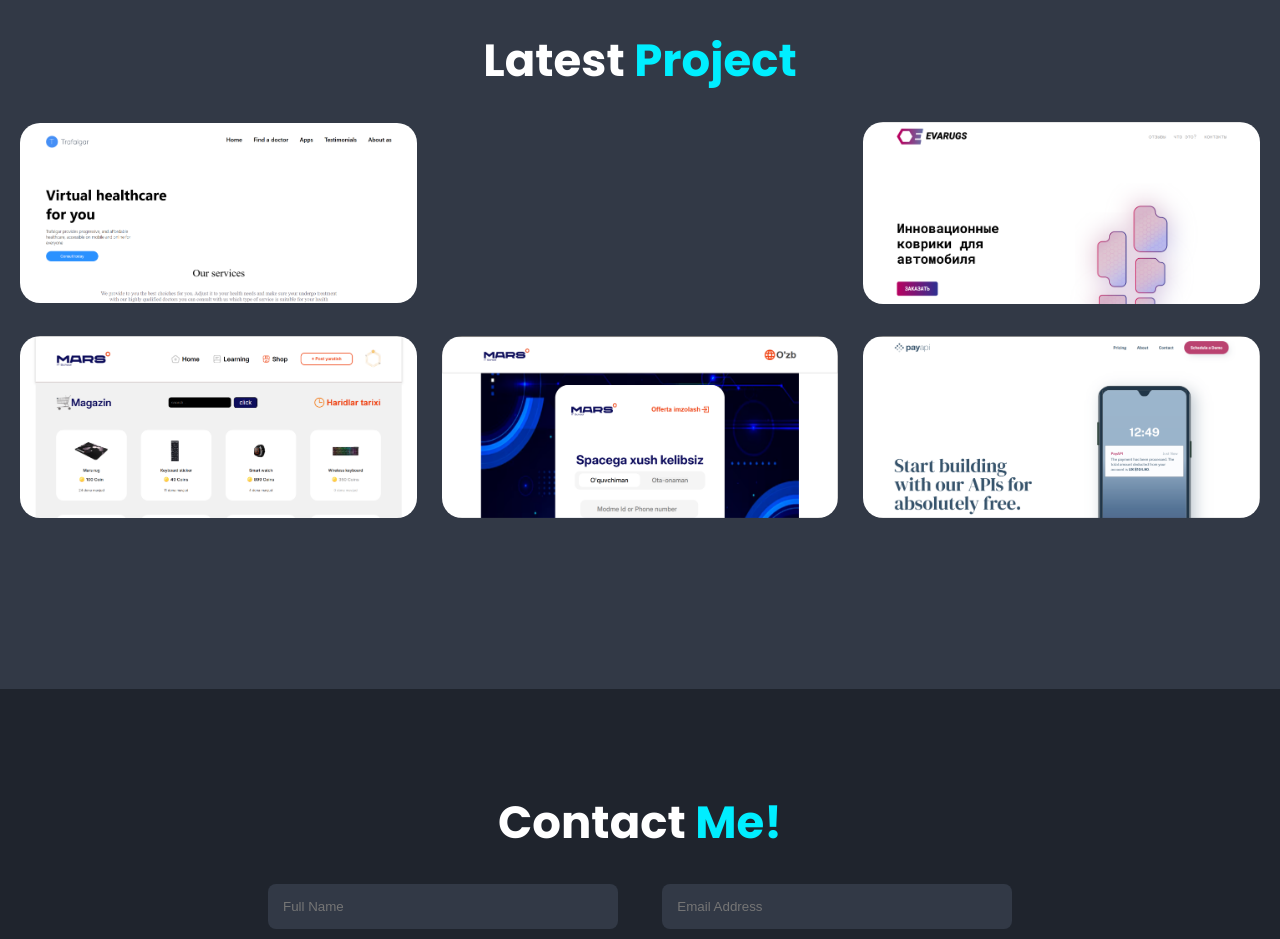
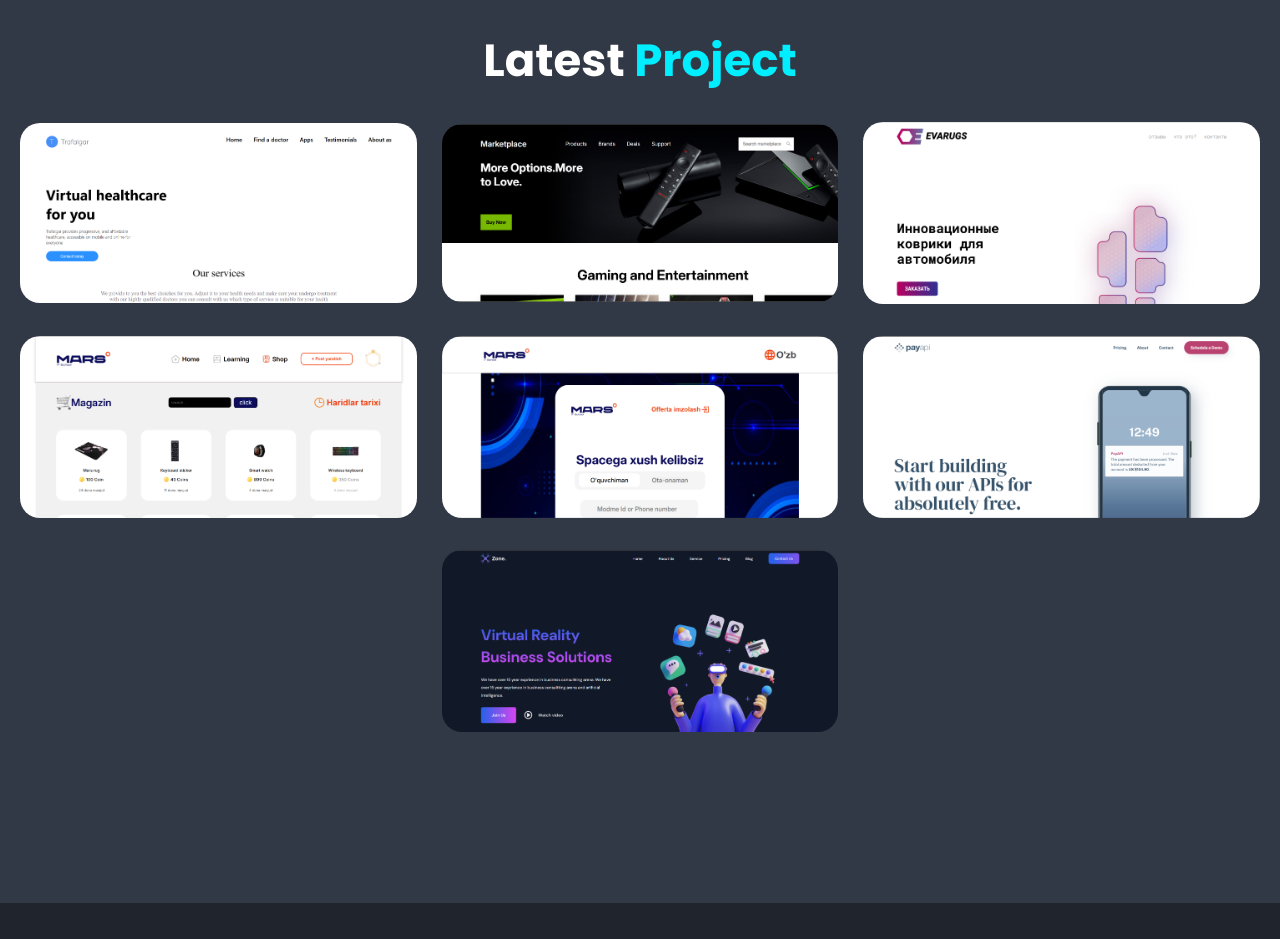
Before and after one commit to ShuhratZoirov/Portfolio, a plain HTML site: page index.html in a window 1280 px wide. Shown: the part 1800-2739 px from the top of the page. Drawn offline with Linux system fonts and the light colour scheme.

Commit message:
first comit

```diff
--- a/index.html
+++ b/index.html
@@ -115,7 +115,7 @@
                 </li>
                 <li class="service_item">
                     <a href="https://nvidiasite.netlify.app" class="service_link" target="_blank">
-                        <img src="./images/Изображения/Screenshot 2025-01-11 173028.png" alt="" class="service_img">
+                        <img src="./images/Screenshot 2025-01-11 173028.png" alt="" class="service_img">
                     </a>
                 </li>
                 <li class="service_item">
@@ -136,6 +136,11 @@
                 <li class="service_item">
                     <a href="https://payapiwebsite2.netlify.app" class="service_link" target="_blank">
                         <img src="./images/Screenshot 2025-01-11 211856.png" alt="" class="service_img">
+                    </a>
+                </li>
+                <li class="service_item sitem">
+                    <a href="https://zone1.netlify.app" class="service_link" target="_blank">
+                        <img src="./images/Screenshot 2025-01-12 150549.png" alt="" class="service_img">
                     </a>
                 </li>
             </ul>
--- a/style.css
+++ b/style.css
@@ -231,6 +231,15 @@ body {
     width: 32%;
 }
 
+.sitem {
+    margin: 0 auto;
+}
+
+.sitem img {
+    width: 100%;
+    height: 100%;
+}
+
 .service_img {
     border-radius: 20px;
     width: 100%;
```
Also changed, not shown: images/Screenshot 2025-01-12 150549.png (added).
